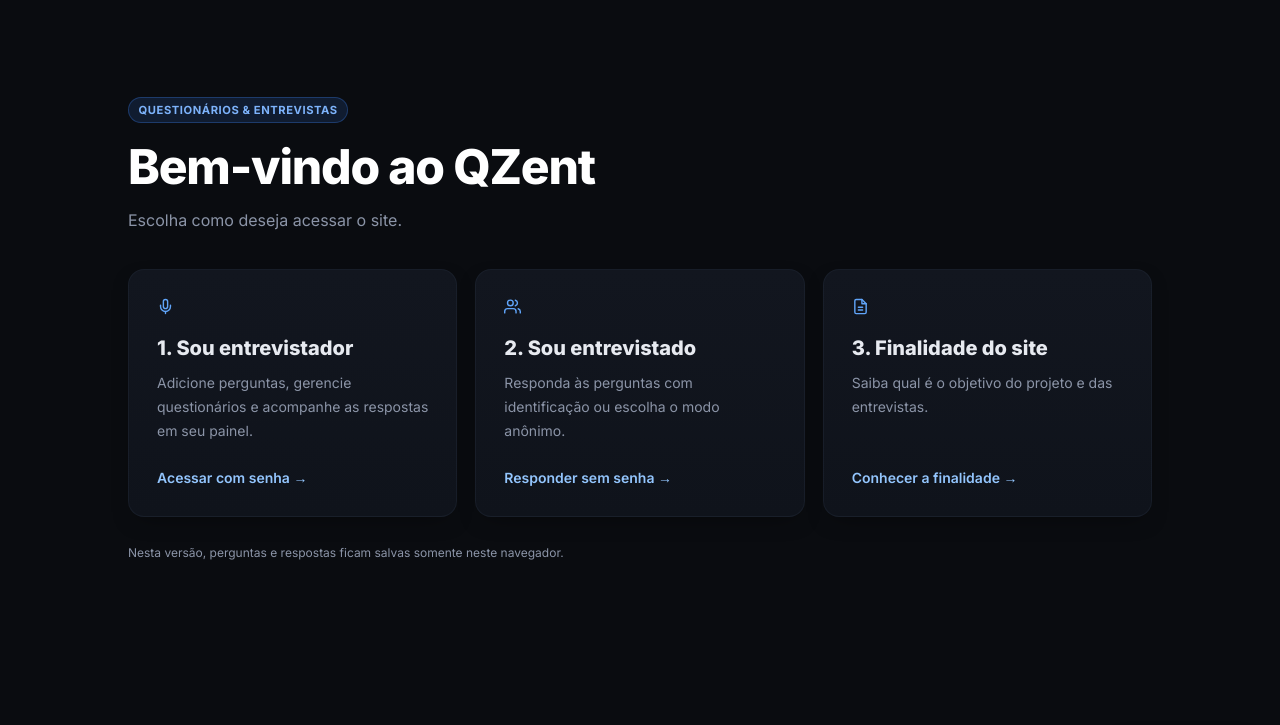
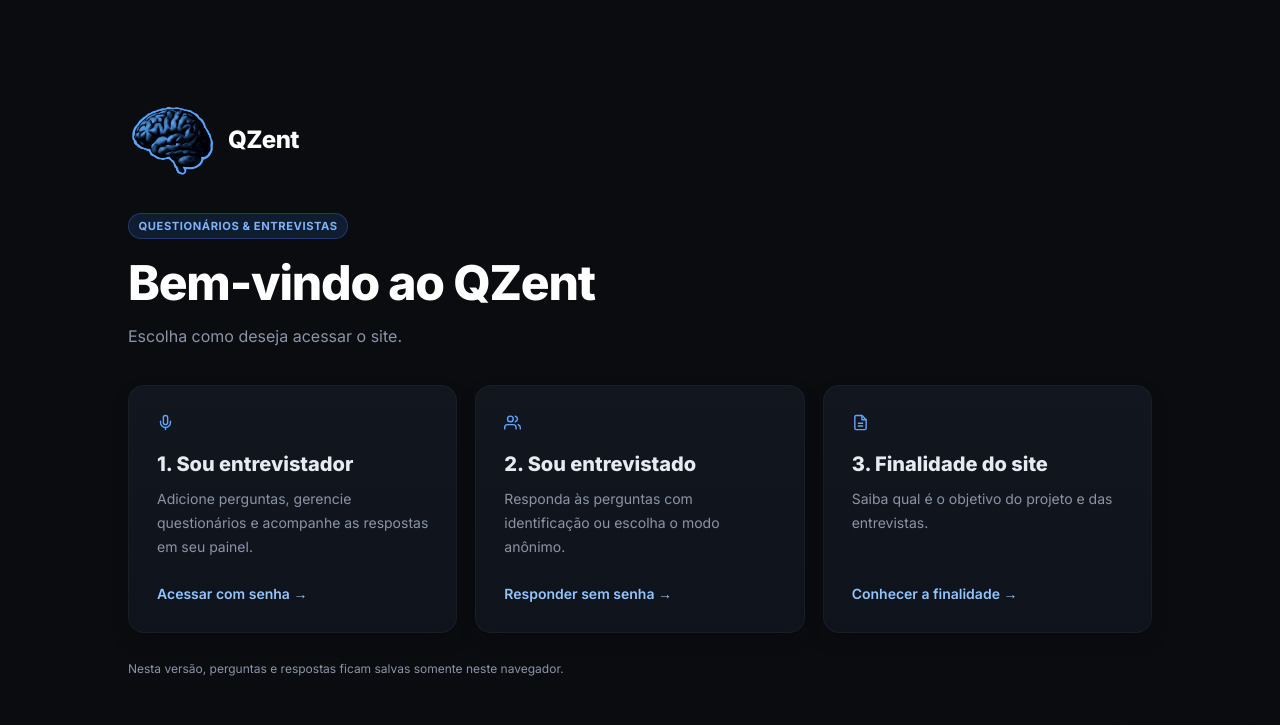
Before and after one commit to luisotaviomdrias-ship-it/qzent, a plain HTML site: page index.html in a window 1280 px wide. Shown: the top 725 px of the page. Drawn offline with nearby package versions, Linux system fonts and the light colour scheme.

Commit message:
Adiciona logo de cérebro azul do QZent e favicon

```diff
--- a/index.html
+++ b/index.html
@@ -4,6 +4,8 @@
 <meta charset="UTF-8"/>
 <meta name="viewport" content="width=device-width, initial-scale=1"/>
 <title>QZent · Sistema de Questionários e Entrevistas</title>
+<link rel="icon" type="image/png" href="/assets/qzent-brain.png">
+<link rel="apple-touch-icon" href="/assets/qzent-brain.png">
 <script src="https://cdn.tailwindcss.com"></script>
 <script src="https://cdn.jsdelivr.net/npm/chart.js@4.4.1/dist/chart.umd.min.js"></script>
 <link rel="preconnect" href="https://fonts.googleapis.com">
@@ -144,9 +146,7 @@ body{padding-bottom:76px}
   <div id="sidebar-overlay" class="hidden fixed inset-0 z-40 modal-bg lg:hidden"></div>
   <aside id="sidebar" class="w-[248px] shrink-0 bg-[#0c0f15] border-r border-line flex flex-col">
     <div class="flex items-center gap-3 px-5 h-16 border-b border-line">
-      <div class="w-9 h-9 rounded-lg flex items-center justify-center shrink-0" style="background:linear-gradient(135deg,#2563eb,#60a5fa)">
-        <svg width="18" height="18" viewBox="0 0 24 24" fill="none" stroke="#fff" stroke-width="2.2" stroke-linecap="round" stroke-linejoin="round"><path d="M9 11l3 3L22 4"/><path d="M21 12v7a2 2 0 0 1-2 2H5a2 2 0 0 1-2-2V5a2 2 0 0 1 2-2h11"/></svg>
-      </div>
+      <img src="/assets/qzent-brain.png" alt="Logo QZent — cérebro azul" width="40" height="40" class="shrink-0 object-contain">
       <div class="leading-tight">
         <p class="font-extrabold text-[15px] text-white tracking-tight">QZent</p>
         <p class="text-[10px] text-muted">Painel Interno</p>
@@ -1260,7 +1260,7 @@ function showSpace(id) {
   ['app','public-screen'].forEach(name => document.getElementById(name).classList.toggle('hidden', name !== id));
 }
 function publicHeader(title, subtitle) {
-  return `<div class="mb-7"><a href="#/inicio" class="btn btn-ghost mb-6">${ICONS.back} Início</a><p class="text-blue-400 text-sm font-bold mb-2">QZent · Questionários &amp; Entrevistas</p><h1 class="text-2xl md:text-3xl font-extrabold text-white">${esc(title)}</h1><p class="text-muted mt-3 text-sm leading-relaxed">${esc(subtitle)}</p></div>`;
+  return `<div class="mb-7"><a href="#/inicio" class="btn btn-ghost mb-6">${ICONS.back} Início</a><div class="flex items-center gap-3 mb-4"><img src="/assets/qzent-brain.png" alt="Logo QZent" width="44" height="44" class="object-contain"><p class="text-blue-400 text-sm font-bold">QZent · Questionários &amp; Entrevistas</p></div><h1 class="text-2xl md:text-3xl font-extrabold text-white">${esc(title)}</h1><p class="text-muted mt-3 text-sm leading-relaxed">${esc(subtitle)}</p></div>`;
 }
 function publishedQuestionnaires() {
   return DB.questionnaires.filter(q => !q.demo && q.status === 'ativo' && q.questions.length && q.questions.every(item => item.text.trim() && Q_TYPES[item.type] && (!Q_TYPES[item.type].hasOptions || (item.options.length && item.options.every(o => o.trim())))));
@@ -1302,7 +1302,7 @@ function publicRoute(h) {
     root.innerHTML = publicHeader('Finalidade do site', 'Conheça o objetivo deste projeto.') + `<article class="card p-6 md:p-8"><p class="text-slate-200 leading-relaxed whitespace-pre-wrap">${esc(DB.purpose?.trim() || 'A descrição da finalidade do site será adicionada em breve.')}</p></article>`;
     return;
   }
-  root.innerHTML = `<div class="py-8 md:py-14"><span class="badge badge-blue">Questionários &amp; Entrevistas</span><h1 class="text-4xl md:text-5xl font-extrabold text-white mt-5 tracking-tight">Bem-vindo ao QZent</h1><p class="text-muted mt-4 mb-9 leading-relaxed">Escolha como deseja acessar o site.</p><div class="role-grid">
+  root.innerHTML = `<div class="py-8 md:py-14"><a href="#/inicio" class="flex items-center gap-3 mb-7 w-fit" aria-label="QZent — página inicial"><img src="/assets/qzent-brain.png" alt="Logo QZent — cérebro azul" width="88" height="88" class="object-contain"><span class="text-white font-extrabold text-2xl tracking-tight">QZent</span></a><span class="badge badge-blue">Questionários &amp; Entrevistas</span><h1 class="text-4xl md:text-5xl font-extrabold text-white mt-5 tracking-tight">Bem-vindo ao QZent</h1><p class="text-muted mt-4 mb-9 leading-relaxed">Escolha como deseja acessar o site.</p><div class="role-grid">
     <a href="#/entrevistador" class="card card-hover role-choice"><span class="text-blue-400">${ICONS.mic}</span><h2>1. Sou entrevistador</h2><p>Adicione perguntas, gerencie questionários e acompanhe as respostas em seu painel.</p><span class="role-link">Acessar com senha →</span></a>
     <a href="#/entrevistado" class="card card-hover role-choice"><span class="text-blue-400">${ICONS.users}</span><h2>2. Sou entrevistado</h2><p>Responda às perguntas com identificação ou escolha o modo anônimo.</p><span class="role-link">Responder sem senha →</span></a>
     <a href="#/finalidade" class="card card-hover role-choice"><span class="text-blue-400">${ICONS.forms}</span><h2>3. Finalidade do site</h2><p>Saiba qual é o objetivo do projeto e das entrevistas.</p><span class="role-link">Conhecer a finalidade →</span></a>
```
Also changed, not shown: assets/qzent-brain.png (added).
